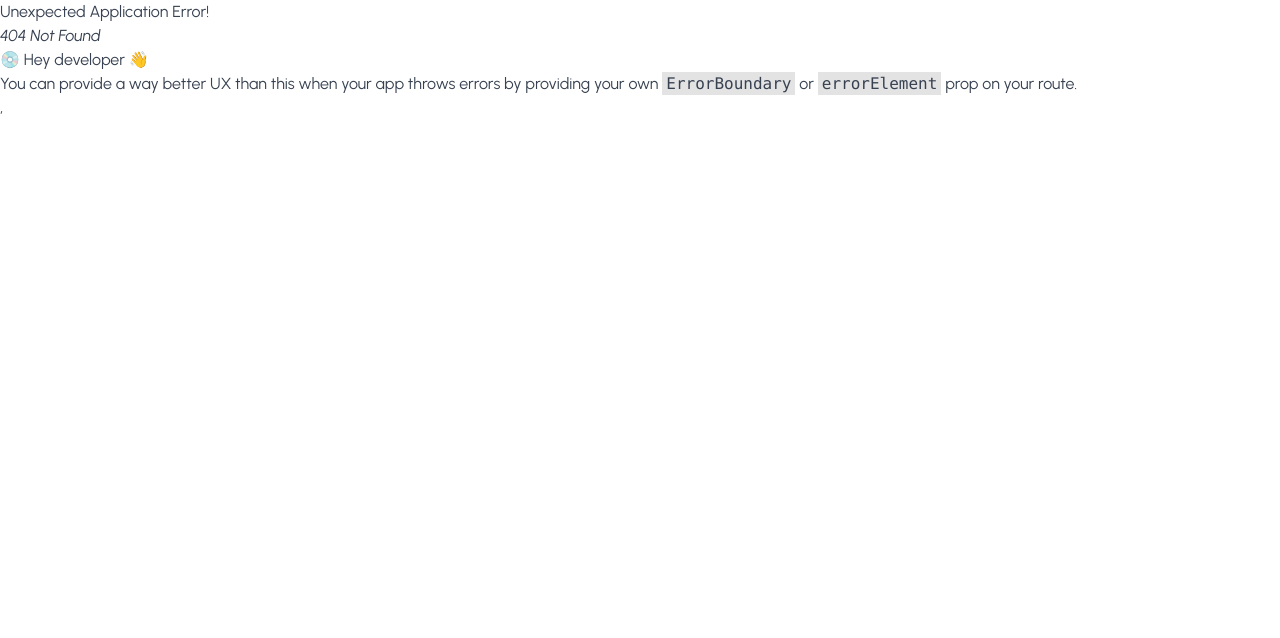
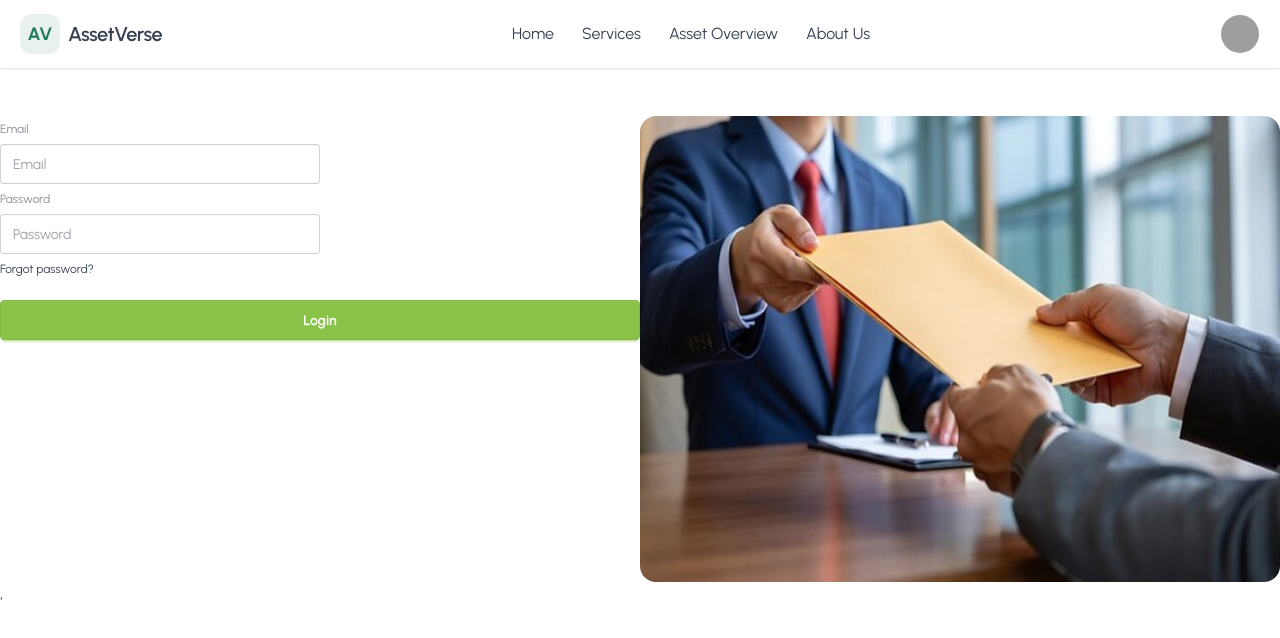
Before and after one commit to masumgaibandha/asset-verse-client, a React (Vite) app: page /register in a window 1280 px wide. Before the commit this address had no page. Shown: the top 638 px of the page. Built offline with nearby package versions, Linux system fonts and the light colour scheme; grey boxes are pictures that could not be loaded.

Commit message:
register page added

```diff
--- a/package.json
+++ b/package.json
@@ -11,9 +11,11 @@
   },
   "dependencies": {
     "@tailwindcss/vite": "^4.1.17",
+    "firebase": "^12.6.0",
     "leaflet": "^1.9.4",
     "react": "^19.2.0",
     "react-dom": "^19.2.0",
+    "react-hook-form": "^7.68.0",
     "react-icons": "^5.5.0",
     "react-leaflet": "^5.0.0",
     "react-responsive-carousel": "^3.2.23",
--- /dev/null
+++ b/src/layouts/AuthLayout.jsx
@@ -0,0 +1,25 @@
+import React from 'react'
+import { Outlet } from 'react-router'
+import authImage from '../assets/assets-handover.jpg'
+import Navbar from '../pages/Shared/Footer/Navbar/Navbar'
+
+const AuthLayout = () => {
+  return (
+    <div className='max-w-7xl mx-auto'>
+        <Navbar></Navbar>
+        <div className='flex'>
+
+        <div className='flex-1 '>
+            <Outlet>
+
+            </Outlet>
+        </div>
+        <div className='flex-1'>
+            <img src={authImage} alt="" className='h-[250px] md:h-full w-full object-cover rounded-2xl' />
+        </div>
+    </div>
+    </div>
+  )
+}
+
+export default AuthLayout
--- /dev/null
+++ b/src/pages/Auth/Login/Login.jsx
@@ -0,0 +1,9 @@
+import React from 'react'
+
+const Login = () => {
+  return (
+    <div>Login</div>
+  )
+}
+
+export default Login
--- /dev/null
+++ b/src/pages/Auth/Register/Register.jsx
@@ -0,0 +1,51 @@
+import React from 'react'
+import { useForm } from 'react-hook-form'
+
+const Register = () => {
+    const { register, handleSubmit, formState: { errors } } = useForm()
+
+    const handleRegistration = (data) => {
+        console.log('After register', data)
+    }
+    return (
+        <div>
+            <form onSubmit={handleSubmit(handleRegistration)}>
+                <fieldset className="fieldset">
+                    {/* Email Field */}
+                    <label className="label">Email</label>
+                    <input type="email"
+                        {...register('email',
+                            { required: true })} className="input" placeholder="Email" />
+                    {errors.email?.type === 'required' && <p className='text-red-500'>Please input valid email</p>}
+
+                    {/* Password Field */}
+                    <label className="label">Password</label>
+                    <input type="password"
+                        {...register('password',
+                            {
+                                required: true,
+                                minLength: 6,
+                                pattern:
+                                    /^(?=.*[a-z])(?=.*[A-Z])(?=.*\d)[A-Za-z\d]+$/,
+                            })} className="input" placeholder="Password" />
+
+                    {errors.password?.type === "minLength" && (
+                        <p className="text-red-500">
+                            Password must be 6 or longer
+                        </p>
+                    )}
+                    {errors.password?.type === "pattern" && (
+                        <p className="text-red-500">
+                            Password must contain lowercase, uppercase, and a number
+                        </p>
+                    )}
+
+                    <div><a className="link link-hover">Forgot password?</a></div>
+                    <button className="btn btn-accent text-white mt-4">Login</button>
+                </fieldset>
+            </form>
+        </div>
+    )
+}
+
+export default Register
--- a/src/pages/Shared/Footer/Navbar/Navbar.jsx
+++ b/src/pages/Shared/Footer/Navbar/Navbar.jsx
@@ -14,7 +14,7 @@
     );
 
     return (
-        <div className="navbar bg-base-100 shadow-sm sticky top-0 z-50">
+        <div className="navbar bg-base-100 shadow-sm sticky top-0 z-50 mb-12">
             <div className="w-full max-w-7xl mx-auto px-3 flex justify-between items-center">
 
                 {/* Left: Logo */}
--- a/src/routes/router.jsx
+++ b/src/routes/router.jsx
@@ -2,6 +2,9 @@
 import RootLayout from "../layouts/RootLayout";
 import Home from "../pages/Home/Home/Home";
 import AssetOverview from "../pages/AssetsOverview/AssetsOverview";
+import AuthLayout from "../layouts/AuthLayout";
+import Login from "../pages/Auth/Login/Login";
+import Register from "../pages/Auth/Register/Register";
 
 export const router = createBrowserRouter([
   {
@@ -19,4 +22,18 @@
       }
     ]
   },
+  {
+    path: '/',
+    Component: AuthLayout,
+    children: [
+      {
+        path: 'login',
+        Component: Login
+      },
+      {
+        path: 'register',
+        Component: Register
+      }
+    ]
+  }
 ]);
```
Also changed, not shown: src/assets/assets-handover.jpg (added), 1 other file (tests, documents, lock files or other folders).
